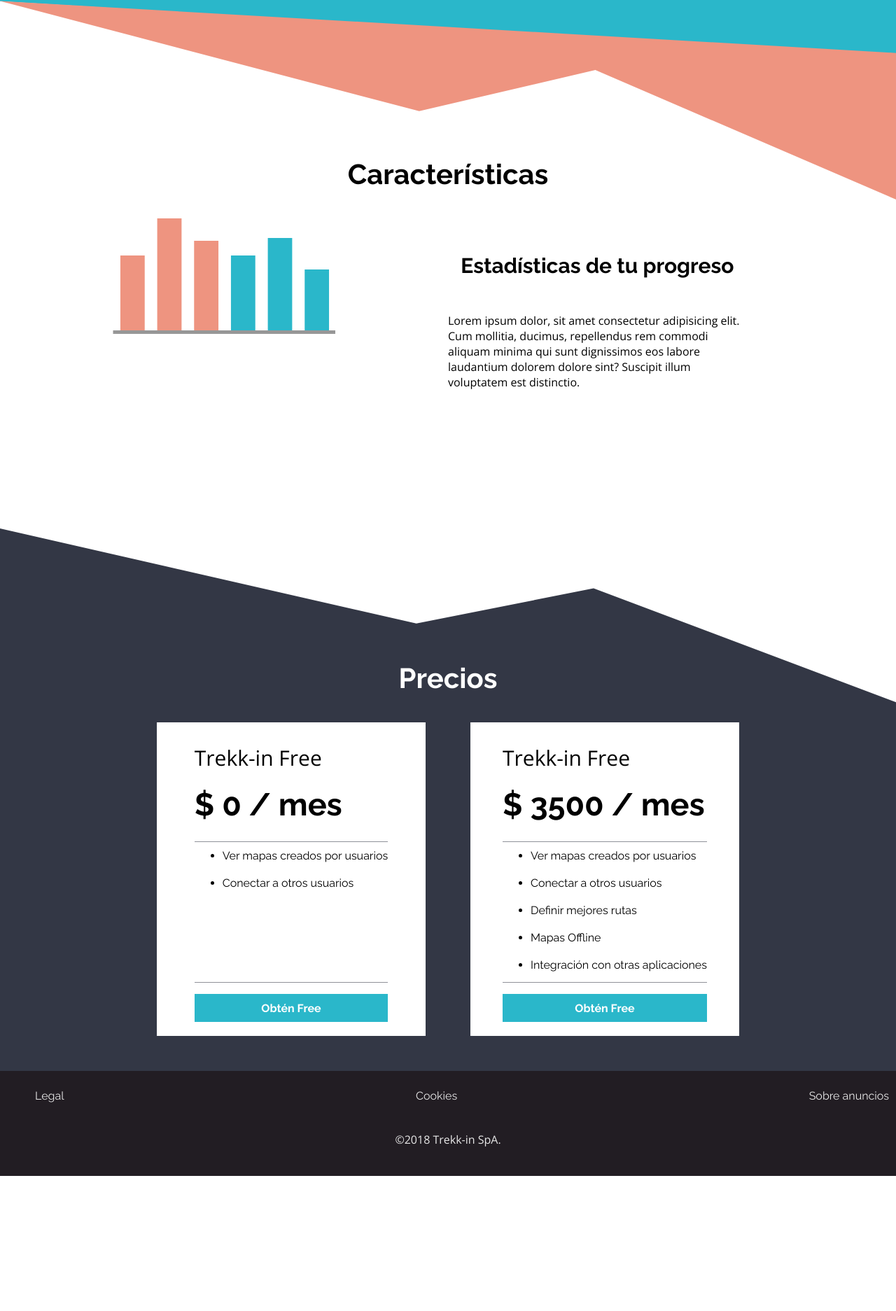
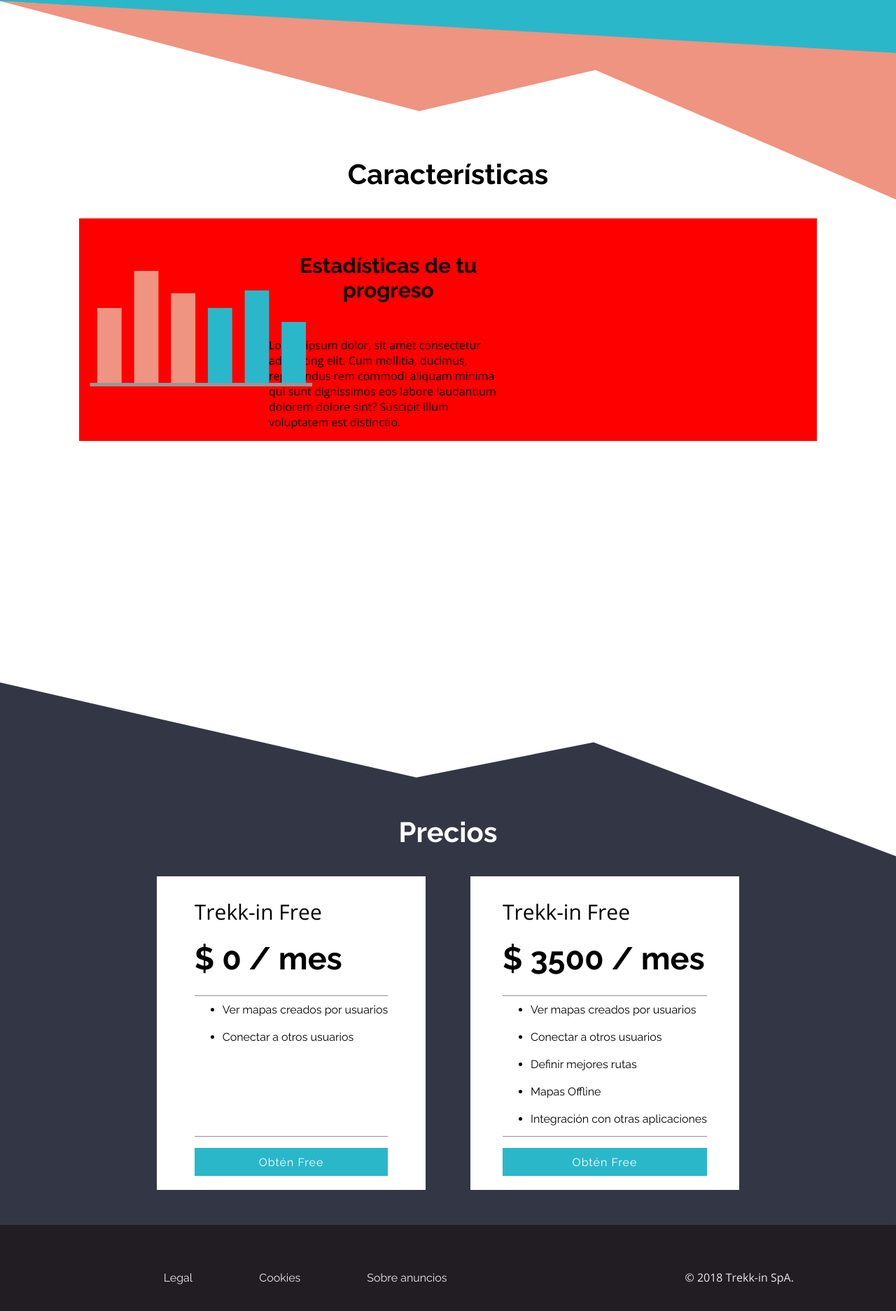
Before and after one commit to dixsilence/Prueba-Trekk-in, a plain HTML site: page index.html in a window 1280 px wide. Shown: the part 715-2588 px from the top of the page at 70% size. Before the commit the page ends 2395 px from the top, so only its background shows below. Drawn offline with nearby package versions, Linux system fonts and the light colour scheme.

Commit message:
03. Commit 93%
Solo falta alinear las cosas.
Quizás hacer un collapse al navbar.

```diff
--- /dev/null
+++ b/assets/js/animate.js
@@ -0,0 +1,26 @@
+var $animation_elements = $('.animation-element');
+var $window = $(window);
+
+function check_if_in_view() {
+    var window_height = $window.height();
+    var window_top_position = $window.scrollTop();
+    var window_bottom_position = (window_top_position + window_height);
+
+    $.each($animation_elements, function() {
+        var $element = $(this);
+        var element_height = $element.outerHeight();
+        var element_top_position = $element.offset().top;
+        var element_bottom_position = (element_top_position + element_height);
+
+        //check to see if this current container is within viewport
+        if ((element_bottom_position >= window_top_position) &&
+            (element_top_position <= window_bottom_position)) {
+            $element.addClass('in-view');
+        } else {
+            $element.removeClass('in-view');
+        }
+    });
+}
+
+$window.on('scroll resize', check_if_in_view);
+$window.trigger('scroll');
--- a/assets/sass/components/_buttons.scss
+++ b/assets/sass/components/_buttons.scss
@@ -3,17 +3,20 @@
 // }
 a {
     font-family: $raleway;
-    font-weight: $bold;
+    font-weight: $regular;
     color: $white;
+    font-size: $medium;
+    font-weight: $regular;
     text-decoration: none;
+    letter-spacing: 1px;
 }
 
 .boton {
-    height: 30px;
-    width: 100px;
+    height: 40px;
+    width: 150px;
     background-color: $ballBlue;
     border: none;
-    padding: 5px;
+    // padding: 5px;
     // margin-left: 20px;
 }
 
@@ -23,3 +26,10 @@ a {
     // padding: 20px;
     font-size: $medium;
 }
+
+.boton_sin_fondo {
+    background-color: $white;
+    a {
+        color: $spanishGray;
+    }
+}
--- a/assets/sass/layout/_caracteristicas.scss
+++ b/assets/sass/layout/_caracteristicas.scss
@@ -3,6 +3,45 @@
     p {
         text-align: left;
     }
-    height:90vh;
+    height:100vh;
+    padding: 0 auto;
+    padding-top:100px;
+    padding-bottom:100px;
     // background-color: limegreen;
 }
+
+@media (min-width:768px) {
+    .caracteristicas {
+        padding-top: 0px;
+    }
+    .caracteristicas_contenedor {
+        background-color: red;
+        margin-left: auto;
+        margin-right: auto;
+        padding-left: 15px;
+        padding-right: 15px;
+        width: 80%;
+        align-items: center!important;
+        // height: 100%;
+    }
+}
+
+//ANIMACIÓN
+//Como es tan poco no es necesario hacer un parcial para este elemento, vale con colocarlo acá nomás
+.animation-element {
+    opacity: 0;
+    transition: all 500ms linear;
+    // -moz-transform: translate3d(0px, 10px, 0px);
+    // -webkit-transform: translate3d(0px, 10px, 0px);
+    // -o-transform: translate3d(0px, 10px, 0px);
+    // -ms-transform: translate3d(0px, 10px, 0px);
+    transform: translate3d(0px, 20px, 0px);
+    transition-delay: 1s;
+    position: relative;
+}
+
+//in-view anima el elemento en la medida que es visualizado
+.animation-element.in-view {
+    opacity: 1;
+    transform: translate3d(0px, 0px, 0px);
+}
--- a/assets/sass/layout/_footer.scss
+++ b/assets/sass/layout/_footer.scss
@@ -1,25 +1,50 @@
 footer {
     width: 100%;
     height: 150px;
-    // display: float;
-    // flex-direction: row;
     background-color: $raisingBlack;
     color: $platinum;
     font-family: $raleway;
     ul {
         display: flex;
         flex-direction: row;
-        justify-content: space-between;
-        align-items: center;
+        justify-content: space-around;
+        padding-top: 20px;
+        padding-bottom: 20px;
         li {
             list-style: none;
         }
-    }
-    p {
-        text-align: center;
     }
 }
 
 .footer_links {
     padding: 10px;
 }
+
+.footer_posicion_right {
+    text-align: center;
+}
+
+@media (min-width:768px) {
+    .footer_links {
+        display: flex;
+        justify-content: space-around;
+        align-items: center;
+        height: 100%;
+        padding: 0;
+    }
+    footer {
+        ul {
+            width: 100px;
+            display: inline-block;
+        }
+    }
+    .footer_posicion_left {
+        display: flex;
+        // align-items: ;
+        padding: auto 0;
+        width: 500px;
+    }
+    .footer_posicion_right {
+        text-align: right;
+    }
+}
--- a/assets/sass/layout/_navigation.scss
+++ b/assets/sass/layout/_navigation.scss
@@ -5,8 +5,8 @@
         align-items: center;
         box-sizing: border-box;
         width: 100%;
-        background-color: violet;
-        height: 100px!important;
+        height: 100px;
+        background-color: $white;
         padding: 0 50px;
     }
 
--- a/assets/sass/layout/_precios.scss
+++ b/assets/sass/layout/_precios.scss
@@ -1,9 +1,11 @@
     .precios {
         height: 100%;
         background-image: url(../img/bg-price.svg);
-        background-position: top;
+        background-position: top center;
         background-size: cover;
         background-repeat: no-repeat;
+        padding-top: 300px;
+        margin-top: -300px;
         // padding: 0 50px;
         // background-color: red;
     }
@@ -91,7 +93,6 @@
             background-image: url(../img/bg-price.svg);
             background-position: top;
             background-repeat: no-repeat;
-            // background-size: 100%;
             padding-top: 150px;
             margin-top: -150px;
         }
--- a/index.html
+++ b/index.html
@@ -33,7 +33,7 @@
         <div class="nav_menu">
 
             <div class="nav_menu_botonera">
-                <button class="boton"><a href="#">Iniciar sesión</a></button>
+                <button class="boton boton_sin_fondo"><a href="#">Iniciar Sesión</a></button>
                 <button class="boton"><a href="#">Regístrate</a></button>
             </div>
         </div>
@@ -50,17 +50,22 @@
 
 
     <section class="caracteristicas">
-        <div class="row d-flex justify-center">
-            <h3>Características</h3>
-        </div>
-        <div class="row">
-            <div class="col-11 col-md-6">
-                <img src="assets/img/bar-graph.svg">
+        <h3>Características</h3>
+        <div class="caracteristicas_contenedor row ">
+
+            <div class="col-11 col-md-3">
+                <!--INSERTO PARA ANIMAR-->
+                <div class="animation-element">
+                    <img src="assets/img/bar-graph.svg" alt="Gráfico">
+                </div>
+                <!--FIN DE INSERTO PARA ANIMAR-->
             </div>
+
             <div class="col-11 col-md-4">
                 <h5>Estadísticas de tu progreso</h5>
                 <p>Lorem ipsum dolor, sit amet consectetur adipisicing elit. Cum mollitia, ducimus, repellendus rem commodi aliquam minima qui sunt dignissimos eos labore laudantium dolorem dolore sint? Suscipit illum voluptatem est distinctio.</p>
             </div>
+
         </div>
     </section>
 
@@ -111,20 +116,24 @@
 
     <footer>
         <div class="footer_links">
-            <ul>
+
+
+            <ul class="footer_posicion_left">
                 <li>Legal</li>
                 <li>Cookies</li>
                 <li>Sobre anuncios</li>
             </ul>
+
+
+            <p class="footer_posicion_right">© 2018 Trekk-in SpA.</p>
+
         </div>
-        <p>©2018 Trekk-in SpA.</p>
+
     </footer>
 
     <!--JS-->
-    <!-- <script src="https://code.jquery.com/jquery-3.3.1.min.js" integrity="sha384-tsQFqpEReu7ZLhBV2VZlAu7zcOV+rXbYlF2cqB8txI/8aZajjp4Bqd+V6D5IgvKT" crossorigin="anonymous">
-    </script>
-    <script src="assets/js/grt-responsive-menu.js"></script>
-    </script> -->
+    <script src="https://code.jquery.com/jquery-3.4.1.min.js" integrity="sha256-CSXorXvZcTkaix6Yvo6HppcZGetbYMGWSFlBw8HfCJo=" crossorigin="anonymous"></script>
+    <script src="assets/js/animate.js"></script>
 </body>
 
 </html>
```
Also changed, not shown: assets/css/style.css, 1 other file.
